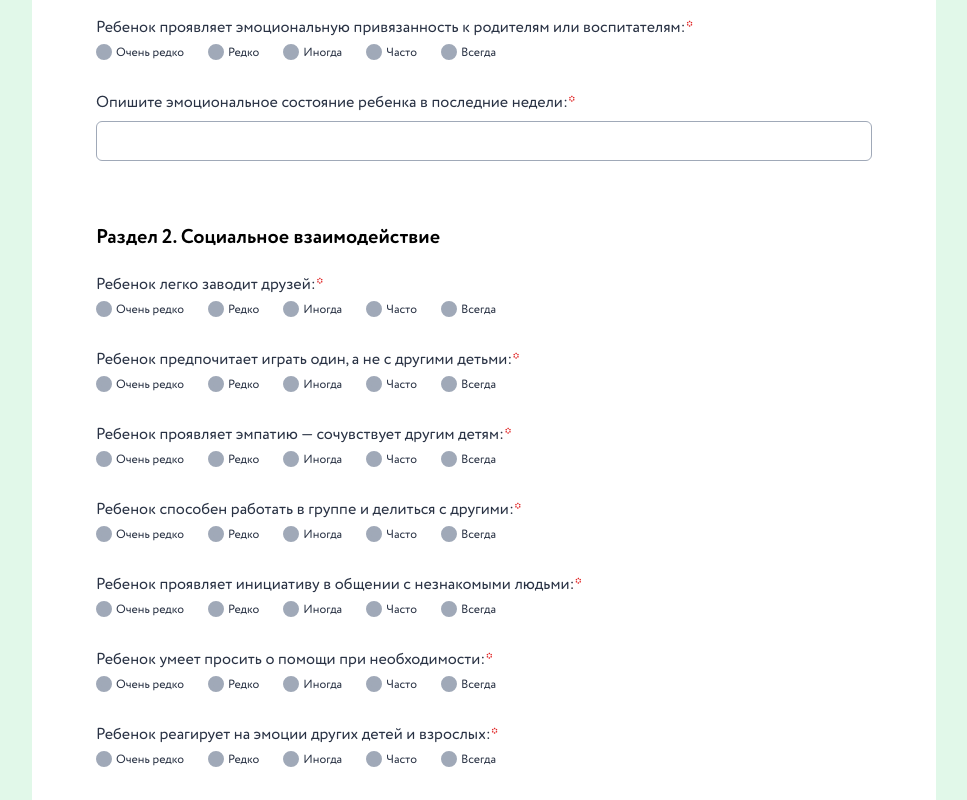
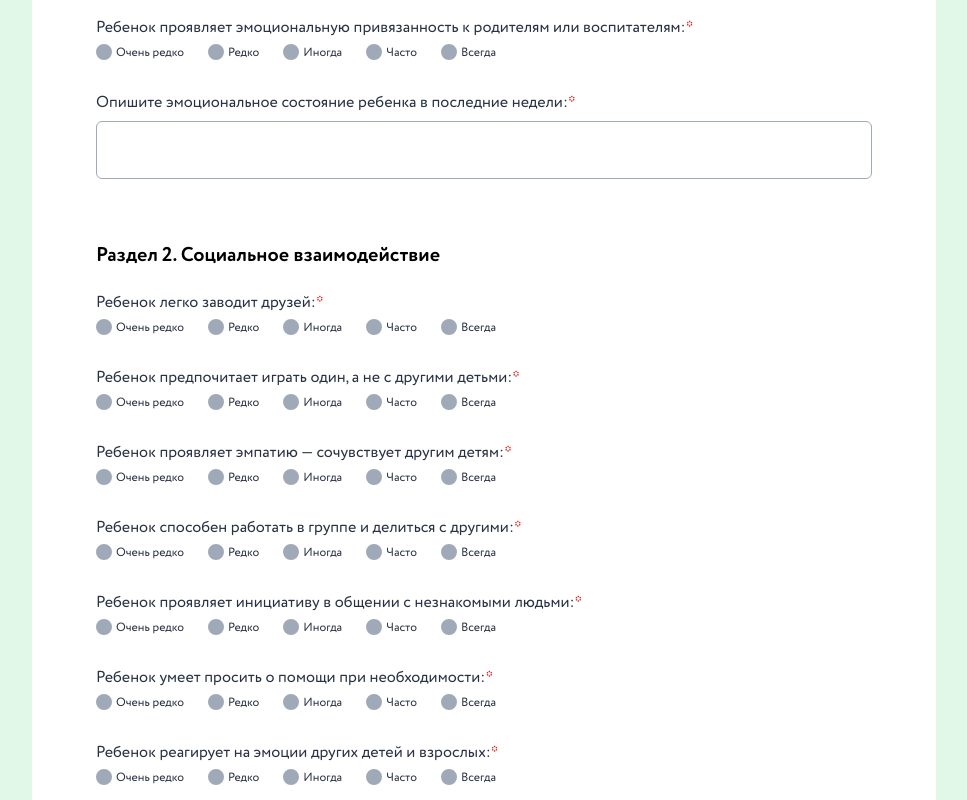
Before and after one commit to eegrishina/ai-school-kid, a React (Vite) app: page /ai-school-kid/questions in a window 1280 px wide. Shown: the part 1460-2260 px from the top of the page, without its empty margins (156-1123 px from the left). Built offline with nearby package versions, Linux system fonts and the light colour scheme.

Commit message:
Update input to textarea

```diff
--- a/src/features/questions/AllQuestions.styled.ts
+++ b/src/features/questions/AllQuestions.styled.ts
@@ -59,14 +59,18 @@ export const AllQuestionsStl = styled.div`
                 }
             }
 
-            > input {
+            > textarea {
                 border: 1px solid ${({ theme }) => theme.colors.muted};
                 border-radius: 6px;
-                height: 40px;
-                width: 100%;
                 padding: 10px 12px;
+                font-size: 14px;
+                resize: none;
+                overflow: hidden;
+                min-height: 40px;
 
-                &:hover, &:active, &:focus, &:valid {
+                &:hover,
+                &:active,
+                &:focus {
                     border-color: ${({ theme }) => theme.colors.violet};
                 }
             }
--- a/src/features/questions/AllQuestions.tsx
+++ b/src/features/questions/AllQuestions.tsx
@@ -44,10 +44,15 @@ export default function AllQuestions() {
                                         ))}
                                     </div>
                                 ) : (
-                                    <input
-                                        type={q.type}
-                                            value={answers[q.id] || ''}
-                                        onChange={e => handleChange(q.id, e.target.value)}
+                                    <textarea
+                                        value={answers[q.id] || ''}
+                                        onInput={(e) => {
+                                            const target = e.target as HTMLTextAreaElement;
+                                            target.style.height = 'auto';
+                                            target.style.height = `${target.scrollHeight}px`;
+                                            const fixText = target.value.replace(/<[^>]*>?/gm, '');
+                                            handleChange(q.id, fixText);
+                                        }}
                                         required
                                     />
                                 )}
```
